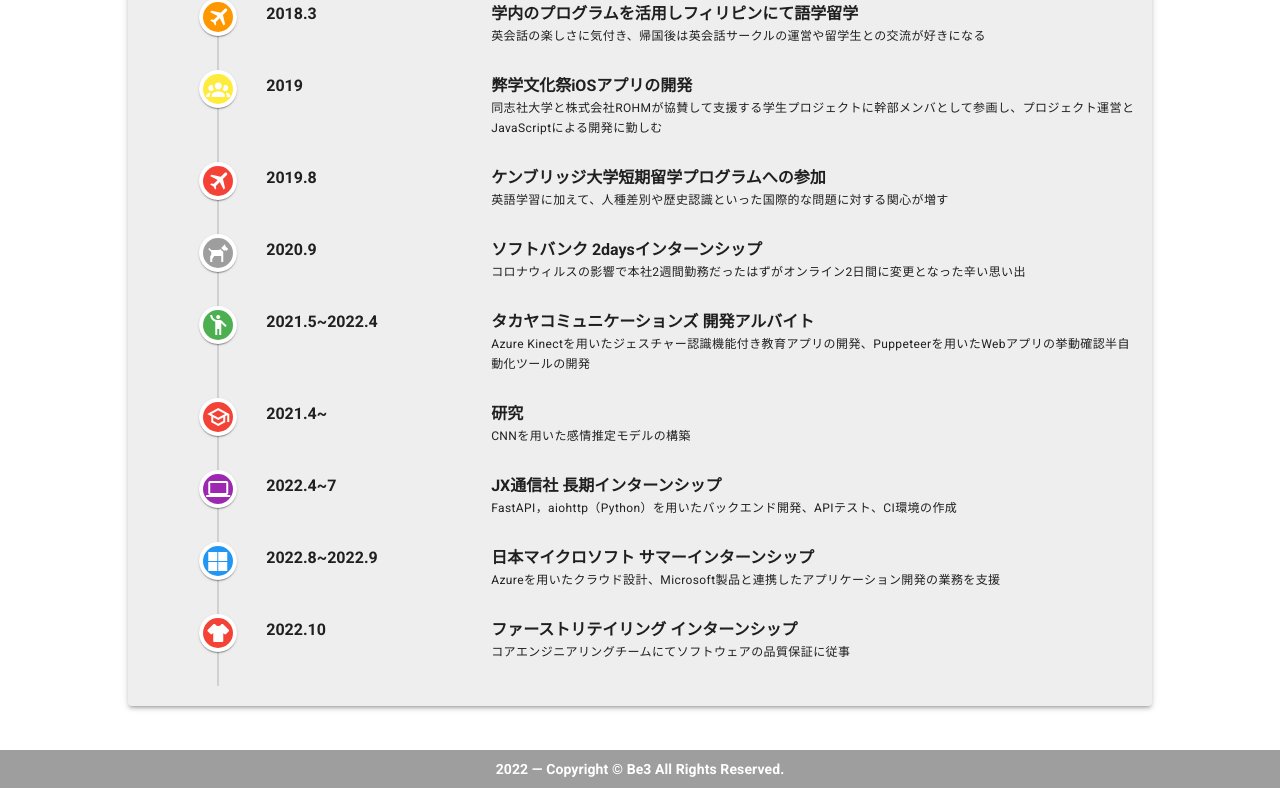
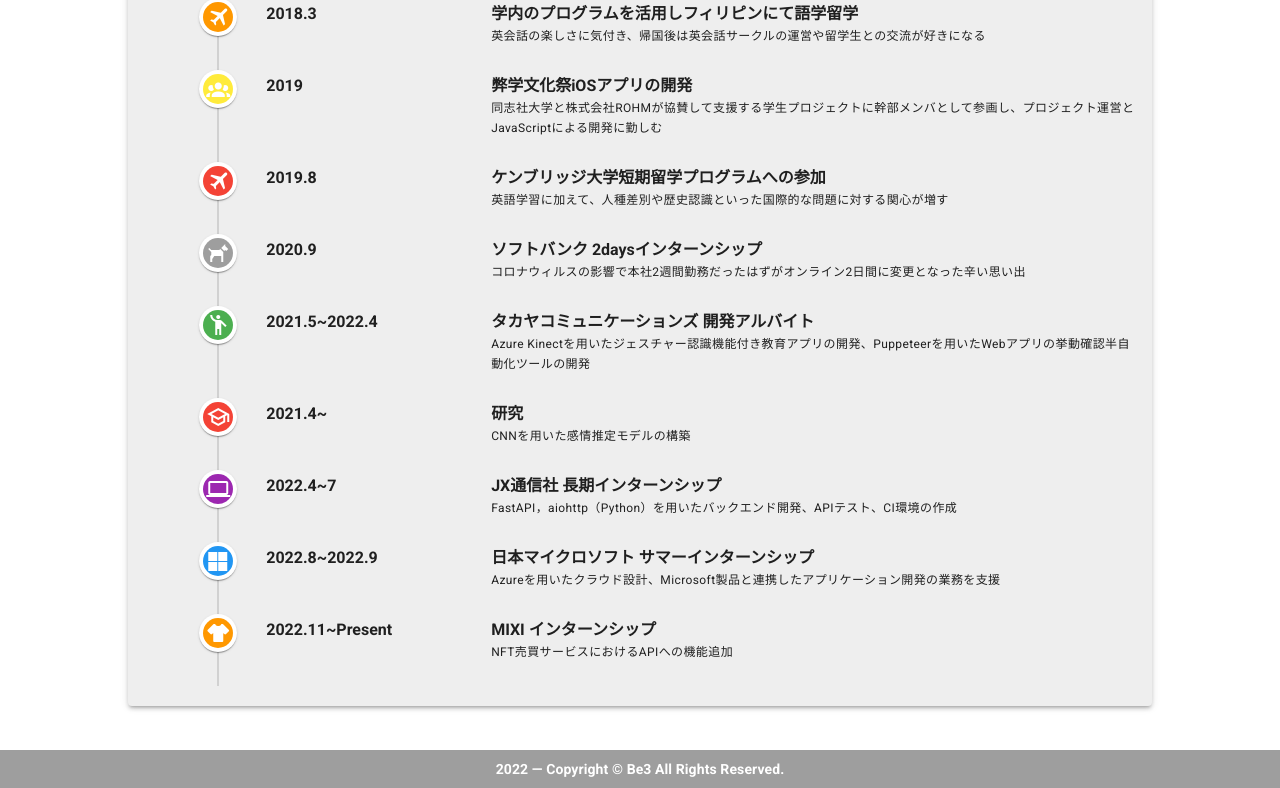
Before and after one commit to Be3751/Be3751.github.io, a Vue app: page /profile in a window 1280 px wide. Shown: the part 1276-2064 px from the top of the page. Built offline with nearby package versions, Linux system fonts and the light colour scheme.

Commit message:
add new experience

```diff
--- a/src/components/Experience.vue
+++ b/src/components/Experience.vue
@@ -106,7 +106,14 @@
           icon: "mdi-tshirt-crew",
           year: "2022.10",
           main: "ファーストリテイリング インターンシップ",
-          caption: "コアエンジニアリングチームにてソフトウェアの品質保証に従事"
+          caption: "ソフトウェアの品質保証を学び、APIに対する自動テストを実装"
+        },
+        item11: {
+          color: "orange",
+          icon: "mdi-tshirt-crew",
+          year: "2022.11~Present",
+          main: "MIXI インターンシップ",
+          caption: "NFT売買サービスにおけるAPIへの機能追加"
         },
       },
     }),
```
